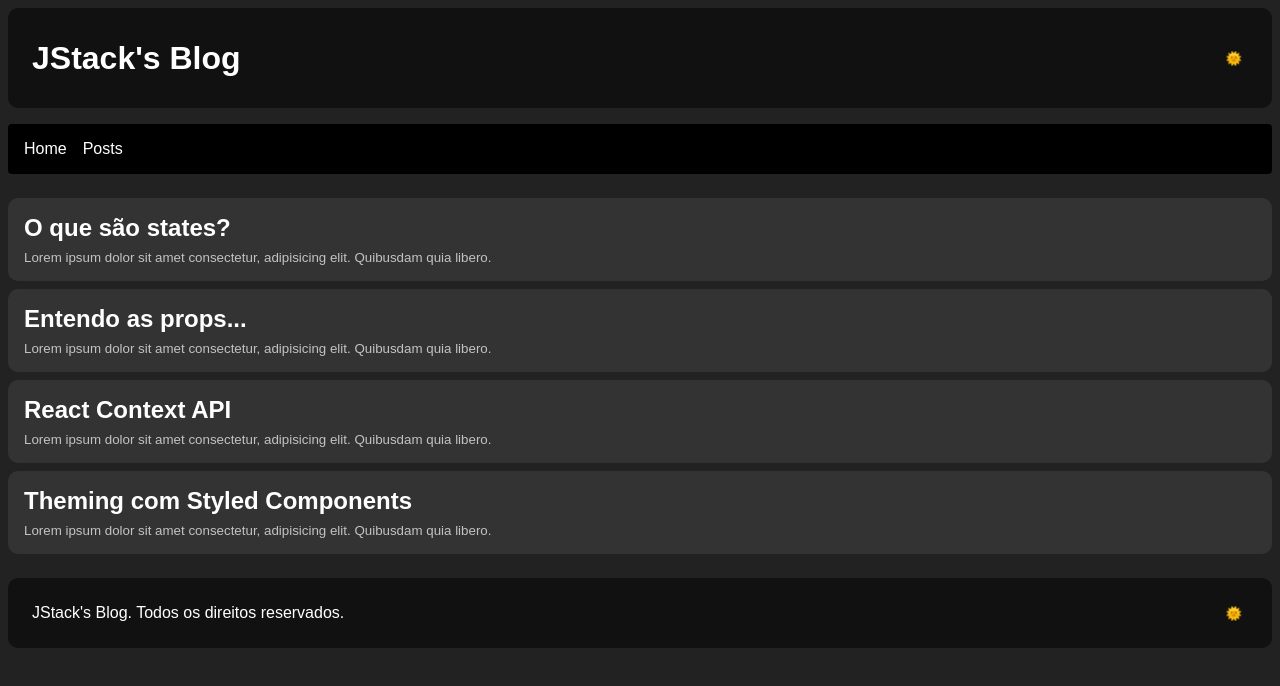
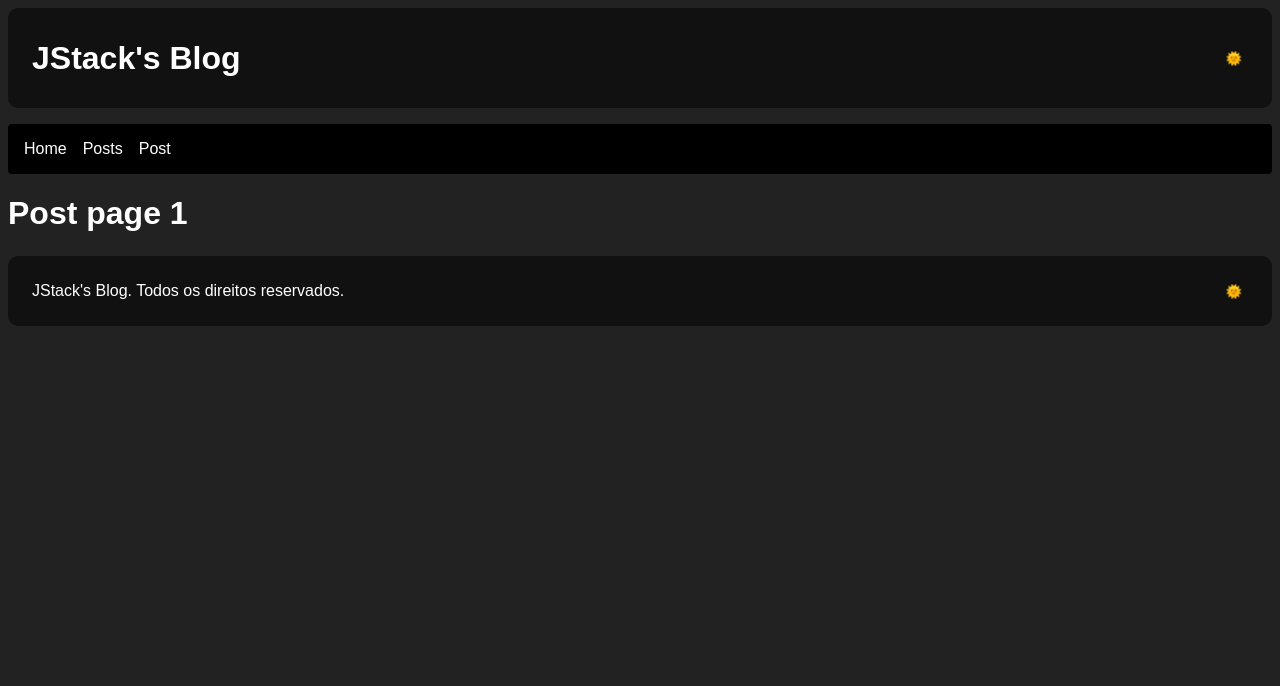
Before and after one commit to Sans-arch/react-fundamentos, a React app: page /posts/1 in a window 1280 px wide. Shown: the top 686 px of the page. Built offline with nearby package versions, Linux system fonts and the light colour scheme.

Commit message:
Add Query Params and URL Params support

```diff
--- a/src/Routes.js
+++ b/src/Routes.js
@@ -4,6 +4,7 @@
 import Home from './pages/Home';
 import Posts from './pages/Posts';
 import NotFound from './pages/NotFound';
+import Post from './pages/Post';
 
 // Rotas são componentes
 /*
@@ -23,7 +24,8 @@
   return (
     <Switch>
       <Route exact path="/" component={Home} />
-      <Route path="/posts" component={Posts} />
+      <Route exact path="/posts" component={Posts} />
+      <Route path="/posts/:id" component={Post} />
       <Route component={NotFound} />
     </Switch>
   );
--- a/src/components/Layout/index.js
+++ b/src/components/Layout/index.js
@@ -20,6 +20,7 @@
       <Nav>
         <Link to="/">Home</Link>
         <Link to="/posts">Posts</Link>
+        <Link to="/posts/126648985">Post</Link>
       </Nav>
       <Routes />
       <Footer />
--- /dev/null
+++ b/src/pages/Post/index.js
@@ -0,0 +1,21 @@
+import React, { useMemo } from "react";
+import { useParams, useLocation } from 'react-router-dom';
+
+// Para pegar os parâmetros da URL, precisamos usar o useParams
+// Para pegar os queryParams, precisamos usar o useLocation
+
+export default function Post() {
+  const params = useParams();
+  const { search } = useLocation();
+  // queryParams não será recalculado ou re-atribuido, somente se o search do useLocation mudar.
+  const queryParams = useMemo(() => new URLSearchParams(search), [search]);
+
+  // Pegando a string de queryParams fornecida pelo search e convertendo ela pra objeto
+
+  console.log(queryParams.get('meuQueryParams'));
+  console.log(params);
+
+  return (
+    <h1>Post page {params.id}</h1>
+  );
+}
--- a/webpack.config.js
+++ b/webpack.config.js
@@ -8,6 +8,7 @@
   output: {
     path: path.resolve(__dirname, 'build'),
     filename: 'bundle[hash].js',
+    publicPath: '/',
   },
   plugins: [
     new HtmlWebpackPlugin({
```
